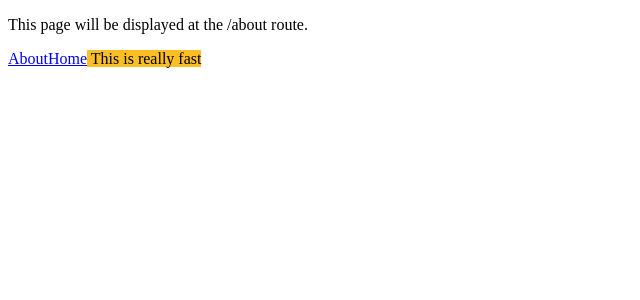
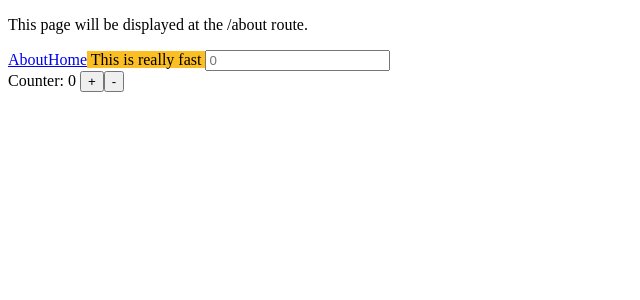
Before and after one commit to notwindstone/hangarinth, a Nuxt app: page /about in a window 1280 px wide. Shown: the top 300 px of the page, without its empty margins (0-640 px from the left). Built offline with nearby package versions, Linux system fonts and the light colour scheme.

Commit message:
feat: save code

```diff
--- a/app.vue
+++ b/app.vue
@@ -7,5 +7,10 @@
     <CustomComponent>
       This is really fast
     </CustomComponent>
+    <Search />
   </div>
 </template>
+
+<script setup lang="ts">
+import Search from "~/components/Search.vue";
+</script>
--- /dev/null
+++ b/components/Search.vue
@@ -0,0 +1,16 @@
+<script setup lang="ts">
+const counter = useState('counter', () => 0)
+</script>
+
+<template>
+  <input :placeholder="counter">
+  <div>
+    Counter: {{ counter }}
+    <button @click="counter++">
+      +
+    </button>
+    <button @click="counter--">
+      -
+    </button>
+  </div>
+</template>
```
